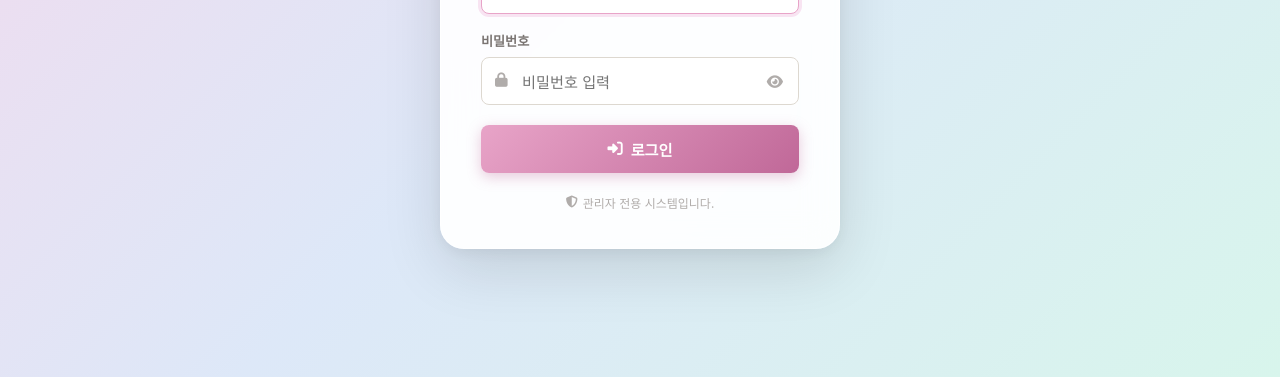
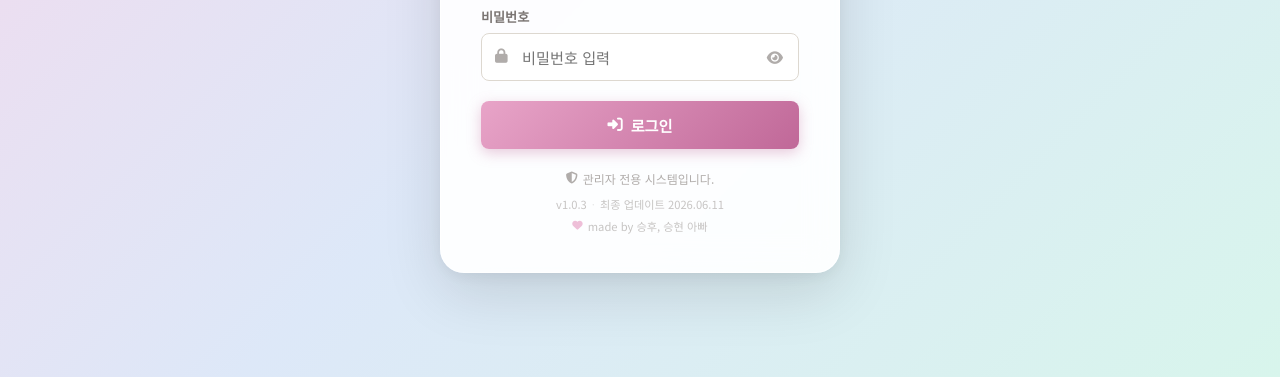
Before and after one commit to wailano/haruon, a plain HTML site: page index.html in a window 1280 px wide. Shown: the part 423-800 px from the top of the page. Drawn offline with Linux system fonts and the light colour scheme.

Commit message:
feat: 로그인 화면 버전 · 업데이트일 · 제작자 표시

```diff
--- a/css/style.css
+++ b/css/style.css
@@ -1076,6 +1076,18 @@ tbody tr:hover { background: var(--bg); }
   justify-content: center;
   gap: 5px;
 }
+.login-version {
+  text-align: center;
+  font-size: 0.70rem;
+  color: var(--text-muted);
+  margin-top: 8px;
+  display: flex;
+  align-items: center;
+  justify-content: center;
+  gap: 5px;
+  opacity: 0.7;
+}
+.login-version-dot { opacity: 0.4; }
 .login-fade-out {
   animation: loginOut 0.35s ease forwards;
 }
--- a/js/auth.js
+++ b/js/auth.js
@@ -143,6 +143,15 @@ const Auth = (() => {
           <p class="login-footer-note">
             <i class="fas fa-shield-alt"></i> 관리자 전용 시스템입니다.
           </p>
+          <div class="login-version">
+            <span>v1.0.3</span>
+            <span class="login-version-dot">·</span>
+            <span>최종 업데이트 2026.06.11</span>
+          </div>
+          <div class="login-version" style="margin-top:4px;">
+            <i class="fas fa-heart" style="color:var(--primary);font-size:.65rem;"></i>
+            <span>made by 승후, 승현 아빠</span>
+          </div>
         </div>
       </div>`;
   }
```
